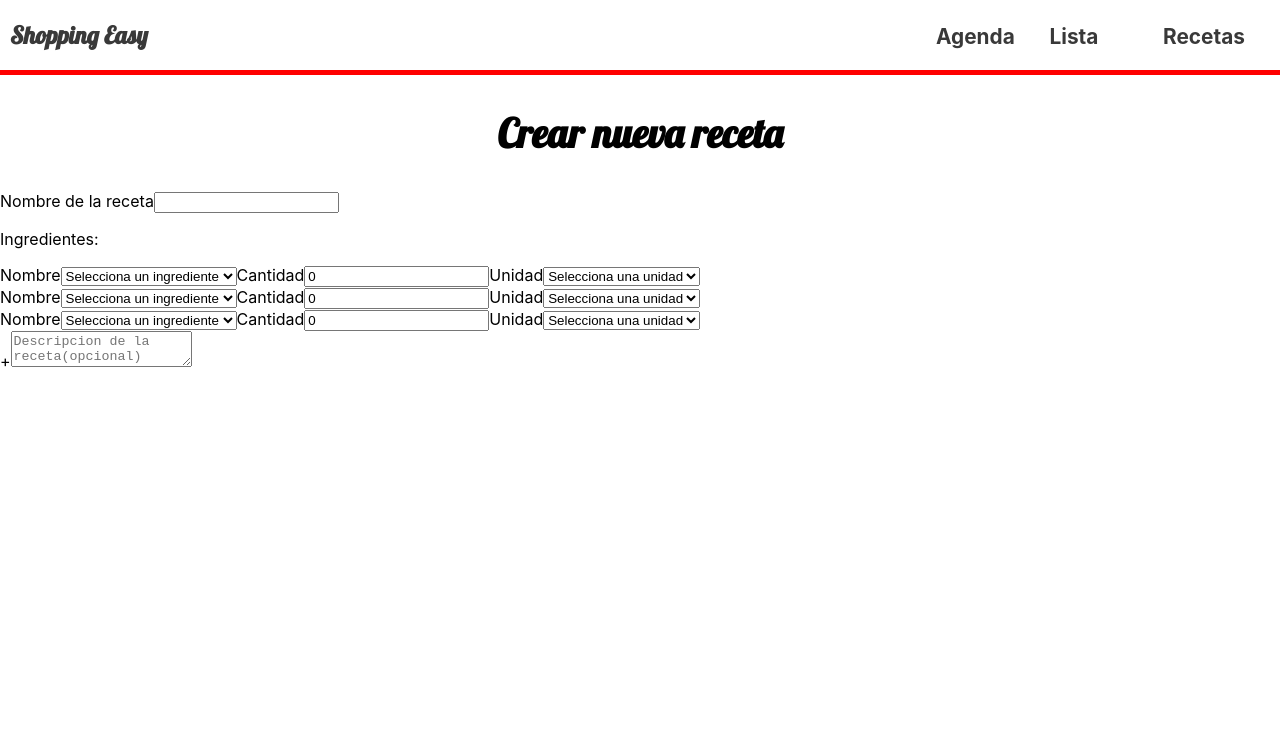
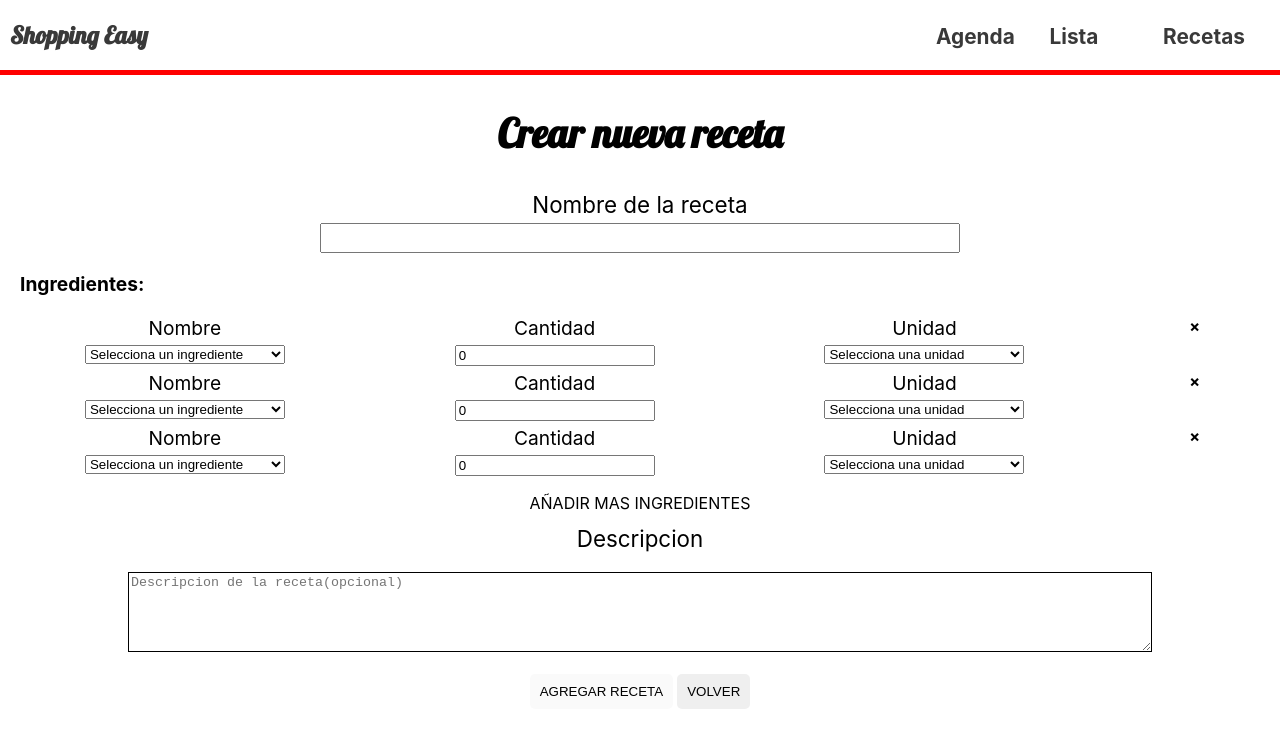
Before and after one commit to lea2696/recetas-react, a React (Create React App) app: page /recetas/nuevareceta in a window 1280 px wide. Shown: the top 748 px of the page. Built offline with nearby package versions, Linux system fonts and the light colour scheme.

Commit message:
Add the basic funcionality in the new recipe component

```diff
--- a/src/Components/NewRecipe.js
+++ b/src/Components/NewRecipe.js
@@ -1,6 +1,10 @@
 import React from "react";
+import {MyContext} from "../themes/theme-context"
+
 import { Title } from "./styles/Title";
 import { Ingredients } from "../helpers/Ingredients"
+import { FormNewRecipe } from "./styles/FormNewRecipe";
+import { ButtonGroupDark } from "./styles/Button";
 
 export default class NewRecipe extends React.Component{
     state ={
@@ -27,6 +31,7 @@ export default class NewRecipe extends React.Component{
             name: e.target.value
           })
     }
+
     handleSelectName = (e, index) =>{
       let name = e.target.value;
       let ingredientsArray = [...this.state.ingredientsArray];
@@ -69,10 +74,50 @@ export default class NewRecipe extends React.Component{
         description
       })
     }
+    deleteIngredient = (index) =>{
+      let ingredientsArray = [...this.state.ingredientsArray];
+      ingredientsArray.splice(index, 1);
+      this.setState({
+        ingredientsArray
+      });
+
+
+    }
+    handleSubmit = (e, context) =>{
+      e.preventDefault();
+      let recipe = {
+        name: this.state.name,
+        ingredients: [...this.state.ingredientsArray],
+        description: this.state.description
+      };
+
+      context.addToListOfRecipe(recipe);
+      this.setState({
+          name: "",
+          ingredientsArray : [{
+            name: "default",
+            amount: "0",
+            unit: "default"
+          },{
+           name: "default",
+           amount: "0",
+           unit: "default"
+         },
+         {
+           name: "default",
+           amount: "0",
+           unit: "default"
+         }, ],
+         description: ""
+
+      })
+
+    }
     showIngredients = () => {
       return this.state.ingredientsArray.map(
         (ingredients, index) =>(
-        <div key={index}>
+        <div className="ingredients" key={index}>
+          <div>
         <label>Nombre</label>
         <select value={this.state.ingredientsArray[index].name} onChange={(e)=>this.handleSelectName(e, index)}>
           <option value="default">
@@ -82,8 +127,12 @@ export default class NewRecipe extends React.Component{
     <option key={ingredient} value={ingredient}>{ingredient}</option>
             ))}
         </select>
+        </div>
+        <div>
         <label>Cantidad</label>
         <input  type="number" value={this.state.ingredientsArray[index].amount} onChange={(e)=>this.handleInputAmount(e, index)}/>
+        </div>
+        <div>
           <label>Unidad</label>
         <select value={this.state.ingredientsArray[index].unit} onChange={(e)=>this.handleSelectUnit(e, index)}>
           <option value="default">
@@ -104,6 +153,8 @@ export default class NewRecipe extends React.Component{
           <option value="unidad">Unidad</option>
         </select>
         </div>
+        <a onClick = {()=>this.deleteIngredient(index)}> &times; </a>
+        </div>
         )
 
       )
@@ -112,22 +163,43 @@ export default class NewRecipe extends React.Component{
 
 
     render(){
+      let checkIngredient = true;
+      let ingredients = [...this.state.ingredientsArray].forEach(ingredient =>{
+        if(ingredient.name === "default" || ingredient.amount <= 0 || ingredient.unit ==="default"){
+          checkIngredient = false
+        }
+      })
+      let check = this.state.name.length !== 0 && checkIngredient;
         return (
-           <>
+
+            <MyContext.Consumer>
+              { context => (
+                <>
          <Title>Crear nueva receta</Title>
-         <form>
-           <label>
+         <FormNewRecipe onSubmit={(e)=> this.handleSubmit(e, context)}>
+           <label htmlFor="name">
              Nombre de la receta
            </label>
-           <input value={this.state.name} onChange={this.handleName}  type="text"  id="name" />
+           <input  value={this.state.name} onChange={this.handleName}  type="text"  id="name" />
           <p>Ingredientes: </p>
           {this.showIngredients()}
-            <span onClick = {this.moreIngredients}>+</span>
+            <ButtonGroupDark>
+
+            <span  onClick = {this.moreIngredients}>Añadir mas ingredientes</span>
+
+            </ButtonGroupDark>
+            <label>Descripcion</label>
             <textarea value={this.state.description} onChange={this.handleDescription}
             placeholder="Descripcion de la receta(opcional)" />
 
-         </form>
-           </>
+            <ButtonGroupDark>
+              <button disabled={!check}>Agregar receta</button>
+              <button>Volver</button>
+            </ButtonGroupDark>
+         </FormNewRecipe>
+              </>
+              )}
+            </MyContext.Consumer>
         )
     }
 }
--- a/src/Components/styles/Button.js
+++ b/src/Components/styles/Button.js
@@ -27,3 +27,29 @@ export const ButtonGroup = styled.div`
     }
   }
 `;
+export const ButtonGroupDark = styled.div`
+display: flex;
+justify-content: center;
+button, span {
+    text-align: center;
+    color: black;
+    text-transform: uppercase;
+    text-decoration: none;
+    background-color: ${props => props.theme.gray};
+    padding: 10px;
+    margin: 2px;
+    border-radius: 5px;
+    display: inline-block;
+    border: none;
+    transition: all 0.2s ease 0s;
+    &:enabled:hover {
+      background: ${props => props.theme.black};
+      letter-spacing: 1px;
+      color: white;
+      -webkit-box-shadow: 0px 5px 40px -10px rgba(0, 0, 0, 0.57);
+      -moz-box-shadow: 0px 5px 40px -10px rgba(0, 0, 0, 0.57);
+      box-shadow: 5px 40px -10px rgba(0, 0, 0, 0.57);
+      transition: all 0.4s ease 0s;
+    }
+}
+`
--- /dev/null
+++ b/src/Components/styles/FormNewRecipe.js
@@ -0,0 +1,49 @@
+import styled from "styled-components";
+
+export const FormNewRecipe = styled.form`
+    label[for=name], label {
+        display: block;
+        text-align: center;
+        font-size: 1.4rem;
+    }
+    input#name{
+        margin: 5px auto;
+        display: block;
+        min-width: 50vw;
+        height: 30px;
+    }
+    p{
+        font-weight: bolder;
+        font-size: 1.2rem;
+        margin-left: 20px;
+    }
+    .ingredients{
+        display: flex;
+        justify-content: space-around;
+        flex-wrap: wrap;
+            label{
+                display: block;
+                font-size: 1.2rem;
+            }
+            input, select{
+                margin: 5px;
+                width: 200px
+            }
+            a{
+                cursor: pointer;
+                font-weight: bolder;
+                transition: 0.2s;
+            }
+            a:hover{
+                text-decoration: 1px 1px black;
+
+            }
+    }
+    textarea{
+        display: block;
+        width: 80vw;
+        height: 10vh;
+        border: 1px solid black;
+        margin: 20px auto;
+    }
+`
--- a/src/Components/styles/Table.js
+++ b/src/Components/styles/Table.js
@@ -46,7 +46,6 @@ export const Table = styled.table`
     color: white;
     tr {
       display: flex;
-      border: 2px solid red;
     }
     th {
       display: flex;
--- a/src/Components/styles/Theme.js
+++ b/src/Components/styles/Theme.js
@@ -4,7 +4,7 @@ export const theme = {
   black: "#393939",
   red: "#FF0000",
   blue: "#4e8ff3",
-  orange: "#e86000"
+  orange: "#ffa500"
 };
 export const GlobalStyle = createGlobalStyle`
   html {
--- a/src/themes/theme-context.js
+++ b/src/themes/theme-context.js
@@ -111,6 +111,13 @@ export default class MyProvider extends React.Component {
               this.setState({
                 recipesAgenda
               })
+          },
+          addToListOfRecipe: recipe => {
+            let recipes = [...this.state.recipes];
+            recipes.push(recipe);
+            this.setState({
+              recipes
+            })
           }
 
 
```
